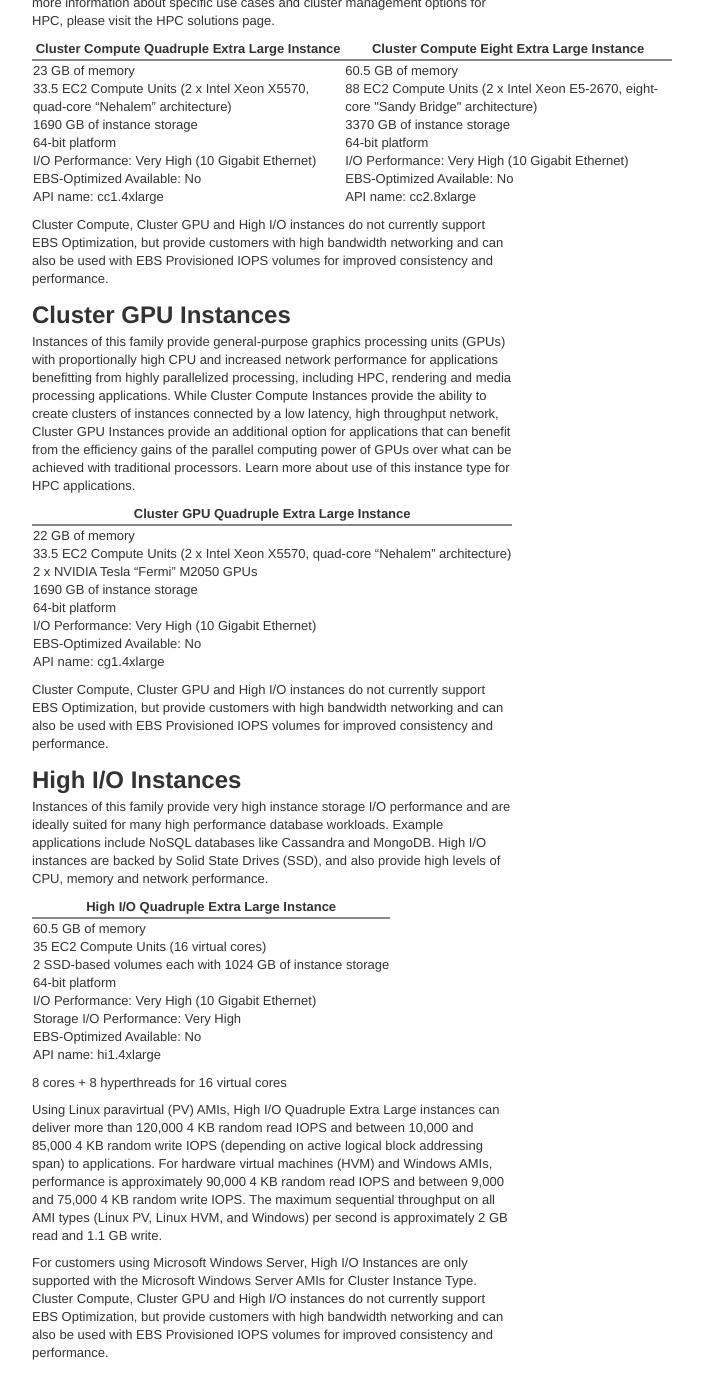
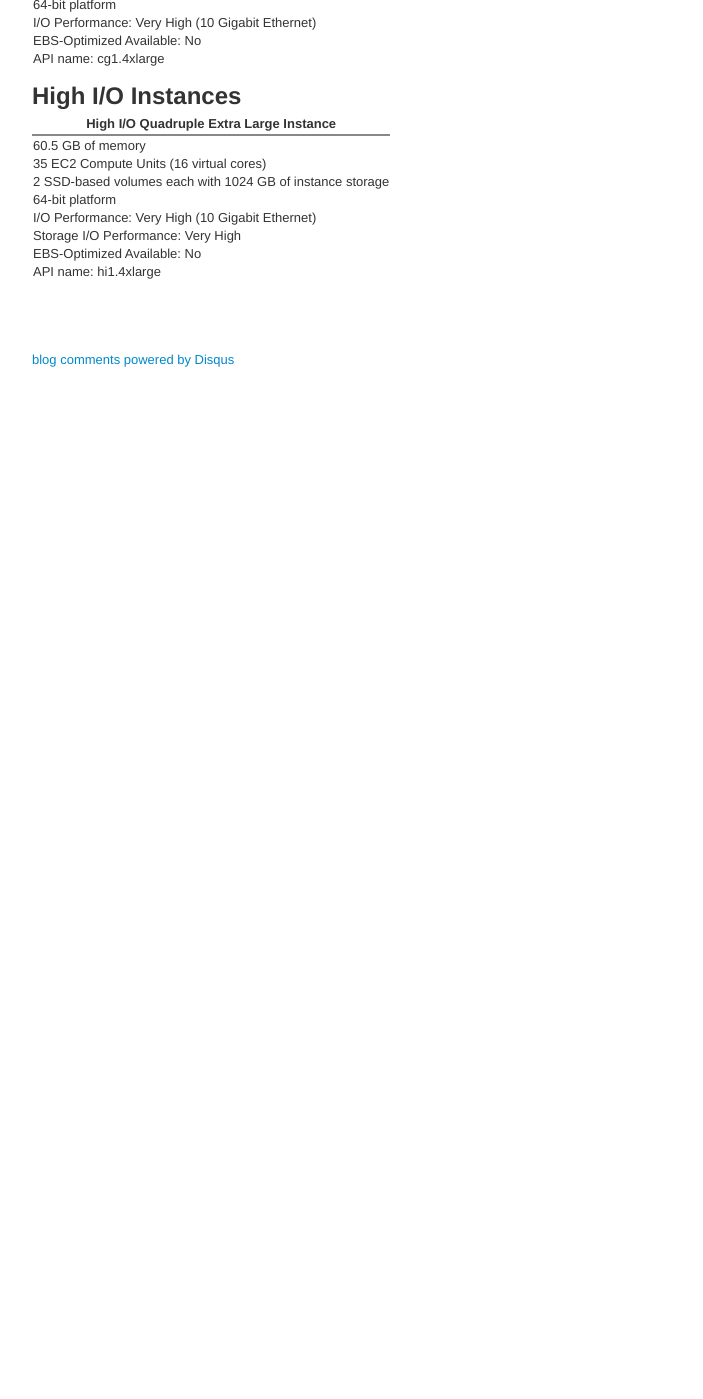
Before and after one commit to tmtk75/tmtk75.github.io, a Jekyll site: the page built from _posts/2012-09-07-ec2_instance_types.md, in a window 1280 px wide and 1400 px high, scrolled down 1495 px. Shown: the whole window, without its empty margins (248-951 px from the left). Built offline with Jekyll 4.4.1, drawn with Linux system fonts in a browser that asks for light colours; comment, search, counter and statistics services are not loaded; after the commit the page ends 1904 px from its top, so only the background shows below that; some of the changed text lies outside the part shown.

Commit message:
comment out descriptions

```diff
--- a/_posts/2012-09-07-ec2_instance_types.md
+++ b/_posts/2012-09-07-ec2_instance_types.md
@@ -8,7 +8,7 @@ I format as to be comparable using table. This information is quoted based on th
 
 Standard Instances
 ------------------
-Instances of this family are well suited for most applications.
+<!--Instances of this family are well suited for most applications.-->
 <style>
 table.ec2-instance-type thead {border-bottom: 2px solid #888;}
 .ec2-instance-type ul {list-style:none; margin-left:0px}
@@ -89,12 +89,12 @@ Micro Instances
 </ul></td></tr></tbody>
 </table>
 
-Micro instances (t1.micro) provide a small amount of consistent CPU resources and allow you to increase CPU capacity in short bursts when additional cycles are available. They are well suited for lower throughput applications and web sites that require additional compute cycles periodically. You can learn more about how you can use Micro instances and appropriate applications in the Amazon EC2 documentation
+<!--Micro instances (t1.micro) provide a small amount of consistent CPU resources and allow you to increase CPU capacity in short bursts when additional cycles are available. They are well suited for lower throughput applications and web sites that require additional compute cycles periodically. You can learn more about how you can use Micro instances and appropriate applications in the Amazon EC2 documentation-->
 
 
 High-Memory Instances
 ---------------------
-Instances of this family offer large memory sizes for high throughput applications, including database and memory caching applications.
+<!--Instances of this family offer large memory sizes for high throughput applications, including database and memory caching applications.-->
 
 <table class="ec2-instance-type" width="750px">
 <thead>
@@ -133,7 +133,7 @@ Instances of this family offer large memory sizes for high throughput applicatio
 
 High-CPU Instances
 ------------------
-Instances of this family have proportionally more CPU resources than memory (RAM) and are well suited for compute-intensive applications.
+<!--Instances of this family have proportionally more CPU resources than memory (RAM) and are well suited for compute-intensive applications.-->
 
 <table class="ec2-instance-type">
 <thead>
@@ -162,7 +162,7 @@ Instances of this family have proportionally more CPU resources than memory (RAM
 
 Cluster Compute Instances
 -------------------------
-Instances of this family provide proportionally high CPU resources with increased network performance and are well suited for High Performance Compute (HPC) applications and other demanding network-bound applications. You can learn more about Cluster instance concepts by reading the Amazon EC2 documentation. For more information about specific use cases and cluster management options for HPC, please visit the HPC solutions page.
+<!--Instances of this family provide proportionally high CPU resources with increased network performance and are well suited for High Performance Compute (HPC) applications and other demanding network-bound applications. You can learn more about Cluster instance concepts by reading the Amazon EC2 documentation. For more information about specific use cases and cluster management options for HPC, please visit the HPC solutions page.-->
 
 <table class="ec2-instance-type">
 <thead>
@@ -189,11 +189,11 @@ Instances of this family provide proportionally high CPU resources with increase
 </ul></td></tr></tbody>
 </table>
 
-Cluster Compute, Cluster GPU and High I/O instances do not currently support EBS Optimization, but provide customers with high bandwidth networking and can also be used with EBS Provisioned IOPS volumes for improved consistency and performance.
+<!--Cluster Compute, Cluster GPU and High I/O instances do not currently support EBS Optimization, but provide customers with high bandwidth networking and can also be used with EBS Provisioned IOPS volumes for improved consistency and performance.-->
 
 Cluster GPU Instances
 ---------------------
-Instances of this family provide general-purpose graphics processing units (GPUs) with proportionally high CPU and increased network performance for applications benefitting from highly parallelized processing, including HPC, rendering and media processing applications. While Cluster Compute Instances provide the ability to create clusters of instances connected by a low latency, high throughput network, Cluster GPU Instances provide an additional option for applications that can benefit from the efficiency gains of the parallel computing power of GPUs over what can be achieved with traditional processors. Learn more about use of this instance type for HPC applications.
+<!--Instances of this family provide general-purpose graphics processing units (GPUs) with proportionally high CPU and increased network performance for applications benefitting from highly parallelized processing, including HPC, rendering and media processing applications. While Cluster Compute Instances provide the ability to create clusters of instances connected by a low latency, high throughput network, Cluster GPU Instances provide an additional option for applications that can benefit from the efficiency gains of the parallel computing power of GPUs over what can be achieved with traditional processors. Learn more about use of this instance type for HPC applications.-->
 
 <table class="ec2-instance-type">
 <thead>
@@ -212,11 +212,11 @@ Instances of this family provide general-purpose graphics processing units (GPUs
 </ul></td></tr></tbody>
 </table>
 
-Cluster Compute, Cluster GPU and High I/O instances do not currently support EBS Optimization, but provide customers with high bandwidth networking and can also be used with EBS Provisioned IOPS volumes for improved consistency and performance.
+<!--Cluster Compute, Cluster GPU and High I/O instances do not currently support EBS Optimization, but provide customers with high bandwidth networking and can also be used with EBS Provisioned IOPS volumes for improved consistency and performance.-->
 
 High I/O Instances
 ------------------
-Instances of this family provide very high instance storage I/O performance and are ideally suited for many high performance database workloads. Example applications include NoSQL databases like Cassandra and MongoDB. High I/O instances are backed by Solid State Drives (SSD), and also provide high levels of CPU, memory and network performance.
+<!--Instances of this family provide very high instance storage I/O performance and are ideally suited for many high performance database workloads. Example applications include NoSQL databases like Cassandra and MongoDB. High I/O instances are backed by Solid State Drives (SSD), and also provide high levels of CPU, memory and network performance.-->
 
 <table class="ec2-instance-type">
 <thead>
@@ -235,10 +235,9 @@ Instances of this family provide very high instance storage I/O performance and
 </ul></td></tr></tbody>
 </table>
 
-
-8 cores + 8 hyperthreads for 16 virtual cores
+<!--8 cores + 8 hyperthreads for 16 virtual cores
 
 Using Linux paravirtual (PV) AMIs, High I/O Quadruple Extra Large instances can deliver more than 120,000 4 KB random read IOPS and between 10,000 and 85,000 4 KB random write IOPS (depending on active logical block addressing span) to applications. For hardware virtual machines (HVM) and Windows AMIs, performance is approximately 90,000 4 KB random read IOPS and between 9,000 and 75,000 4 KB random write IOPS. The maximum sequential throughput on all AMI types (Linux PV, Linux HVM, and Windows) per second is approximately 2 GB read and 1.1 GB write.
 
 For customers using Microsoft Windows Server, High I/O Instances are only supported with the Microsoft Windows Server AMIs for Cluster Instance Type.
-Cluster Compute, Cluster GPU and High I/O instances do not currently support EBS Optimization, but provide customers with high bandwidth networking and can also be used with EBS Provisioned IOPS volumes for improved consistency and performance.
+Cluster Compute, Cluster GPU and High I/O instances do not currently support EBS Optimization, but provide customers with high bandwidth networking and can also be used with EBS Provisioned IOPS volumes for improved consistency and performance.-->
```
